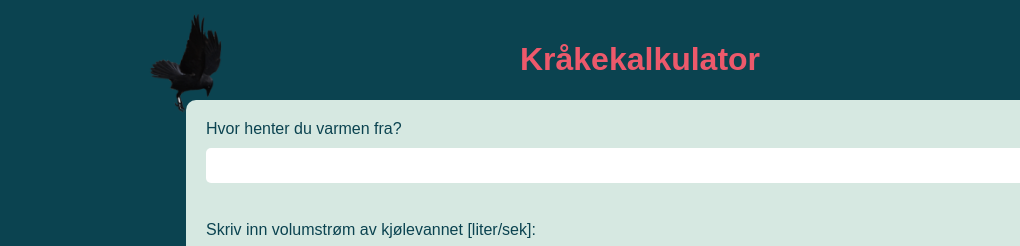
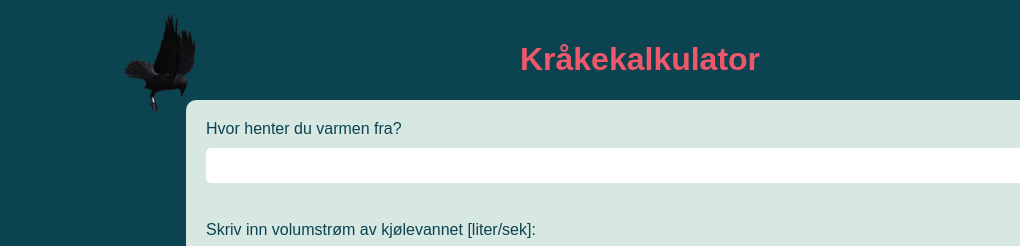
Before and after one commit to trymtv/hafs_calc, a plain HTML site: page index.html in a window 1280 px wide. Shown: the top 246 px of the page, 0-1020 px from the left. Drawn offline with Linux system fonts and the light colour scheme.

Commit message:
Update index.html

```diff
--- a/index.html
+++ b/index.html
@@ -17,13 +17,13 @@
         }
         #img2 {
             max-width: 150px;
-            min-width: 90px;
+            min-width: 80px;
             transform: scaleX(-1);
             width: 10%;
             height: auto;
             position: absolute;
             top: 0px; /* Juster etter behov */
-            left: 10%; /* Juster etter behov */
+            left: 8%; /* Juster etter behov */
         }
     </style>
 </head>
```
